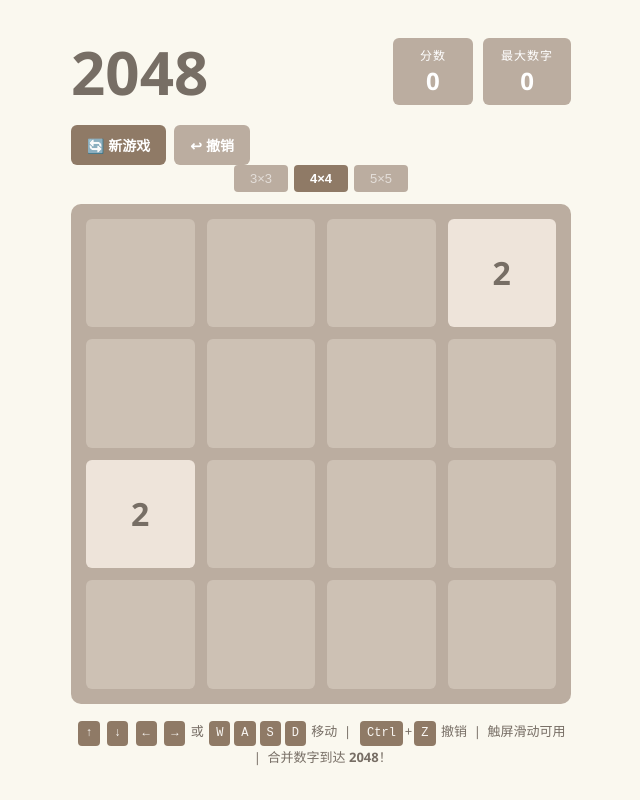
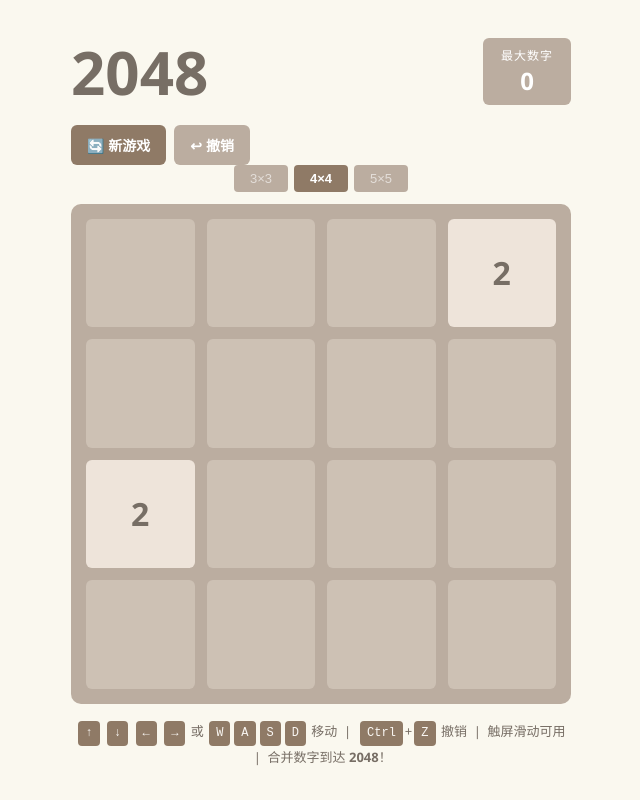
Before and after one commit to Yu-717/2408, a plain HTML site: page index.html in a window 1280 px wide. Shown: the whole page, without its empty margins (319-959 px from the left). Drawn offline with Linux system fonts and the light colour scheme.

Commit message:
refactor: 取消累计分数，仅保留最大数字

```diff
--- a/index.html
+++ b/index.html
@@ -12,15 +12,9 @@
         <!-- 头部 -->
         <div class="header">
             <div class="title">2048</div>
-            <div class="scores">
-                <div class="score-box">
-                    <div class="score-label">分数</div>
-                    <div class="score-value" id="score">0</div>
-                </div>
-                <div class="score-box">
-                    <div class="score-label">最大数字</div>
-                    <div class="score-value" id="best">0</div>
-                </div>
+            <div class="score-box">
+                <div class="score-label">最大数字</div>
+                <div class="score-value" id="best">0</div>
             </div>
         </div>
 
--- a/src/game.js
+++ b/src/game.js
@@ -300,7 +300,6 @@ function doMove(dir) {
  * 更新分数显示，包含破纪录动画
  */
 function updateScoreDisplay() {
-    document.getElementById('score').textContent = score;
     const maxTile = getMaxTile();
     if (maxTile > bestScore) {
         bestScore = maxTile;
```
